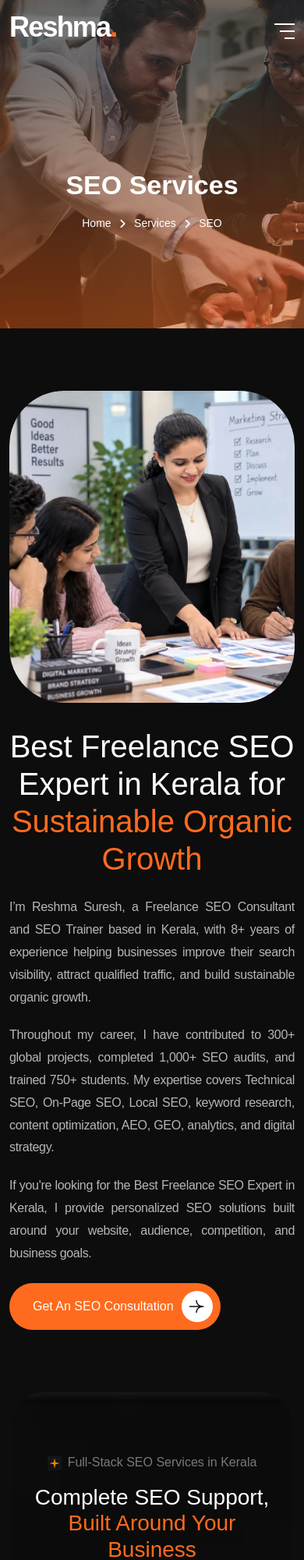
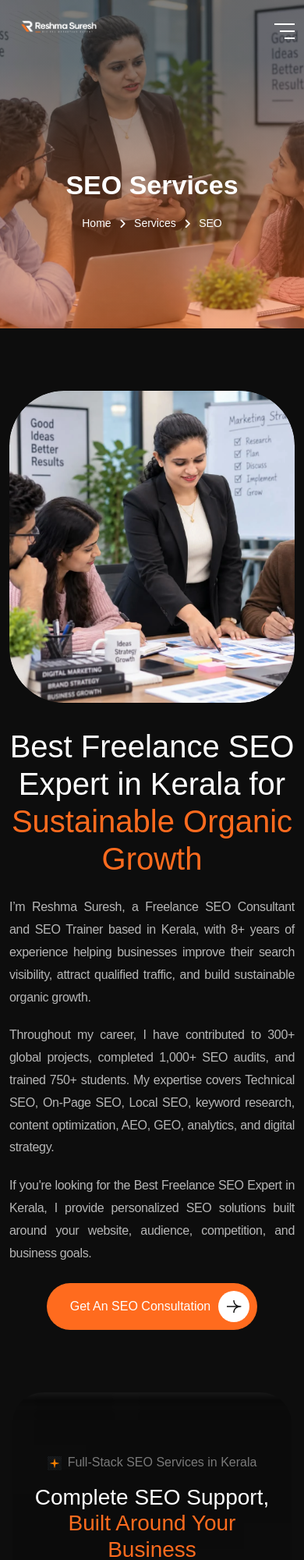
Before and after one commit to adamrifs/Gency, a plain HTML site: page seo/index.html in a window 390 px wide. Shown: the top 2000 px of the page at 78% size. Drawn offline with nearby package versions, Linux system fonts and the light colour scheme; a script that the page names is missing; a web font is replaced by a local one.

Commit message:
feat: update site branding with new logo asset, page title backgrounds, and mobile layout adjustments

```diff
--- a/css/custom.css
+++ b/css/custom.css
@@ -1879,3 +1879,11 @@ a {
 .blog-box .inner-box .content-box .arrow-link {
   margin-top: auto;
 }
+
+/* Center logo and buttons on mobile */
+@media (max-width: 767.98px) {
+  .mobile-center-logo,
+  .mobile-center-btn {
+    text-align: center;
+  }
+}
--- a/includes/footer-inner.html
+++ b/includes/footer-inner.html
@@ -26,9 +26,9 @@
             data-wow-delay=".3s"
           >
             <div class="footer-widget-items mt-40">
-              <div class="widget-head mb-20">
+              <div class="widget-head mb-20 mobile-center-logo">
                 <a href="./" class="foote-logo">
-                  <img src="images/logo/white-logo2.png" alt="" />
+                  <img src="images/logo/reshmaLogo.webp" alt="Reshma Suresh" style="height: 80px; width: auto;" />
                 </a>
               </div>
               <div class="footer-content-2">
--- a/includes/header.html
+++ b/includes/header.html
@@ -4,7 +4,7 @@
       <div class="main-box">
         <div class="logo">
           <a href="./" class="footer-logo" title="Reshma Suresh">
-            <span class="footer-text-logo">Reshma<span>.</span></span>
+            <img src="images/logo/reshmaLogo.webp" alt="Reshma Suresh" style="height: 80px; width: auto;" />
           </a>
         </div>
 
@@ -55,7 +55,7 @@
         <!--Logo-->
         <div class="logo">
           <a href="./" class="footer-logo" title="Reshma Suresh">
-            <span class="footer-text-logo">Reshma<span>.</span></span>
+            <img src="images/logo/reshmaLogo.webp" alt="Reshma Suresh" style="height: 80px; width: auto;" />
           </a>
         </div>
 
@@ -96,7 +96,7 @@
     <div class="upper-box">
       <div class="nav-logo">
         <a href="./" class="footer-logo" title="Reshma Suresh">
-          <span class="footer-text-logo">Reshma<span>.</span></span>
+          <img src="images/logo/reshmaLogo.webp" alt="Reshma Suresh" style="height: 80px; width: auto;" />
         </a>
       </div>
       <div class="close-btn" aria-label="Close menu">
--- a/seo/index.html
+++ b/seo/index.html
@@ -28,7 +28,8 @@
           <!-- Page Title -->
           <section
             class="page-title"
-            style="background-image: url(../images/seo/page-title.jpg)"
+            style="background-image: url(../images/reshma/meeting2.webp);
+            background-position: center 25%;"
           >
             <div class="auto-container">
               <div class="title-outer text-center">
@@ -103,7 +104,7 @@
                         goals.
                       </p>
 
-                      <div class="theme-btn-main mt-4">
+                      <div class="theme-btn-main mt-4 mobile-center-btn">
                         <a href="../contact/" class="btn-style-one">
                           <span class="btn-arrow-left">
                             <img
```
Also changed, not shown: about/index.html (+2 -1 lines), blog-details/index.html (+2 -1 lines), blog/index.html (+2 -1 lines), contact/index.html (+2 -1 lines), includes/footer.html (+1 -1 lines), index.html (+4 -3 lines), js/includes.js (+12 -5 lines), services/index.html (+2 -1 lines), images/logo/reshmaLogo.webp (added).
